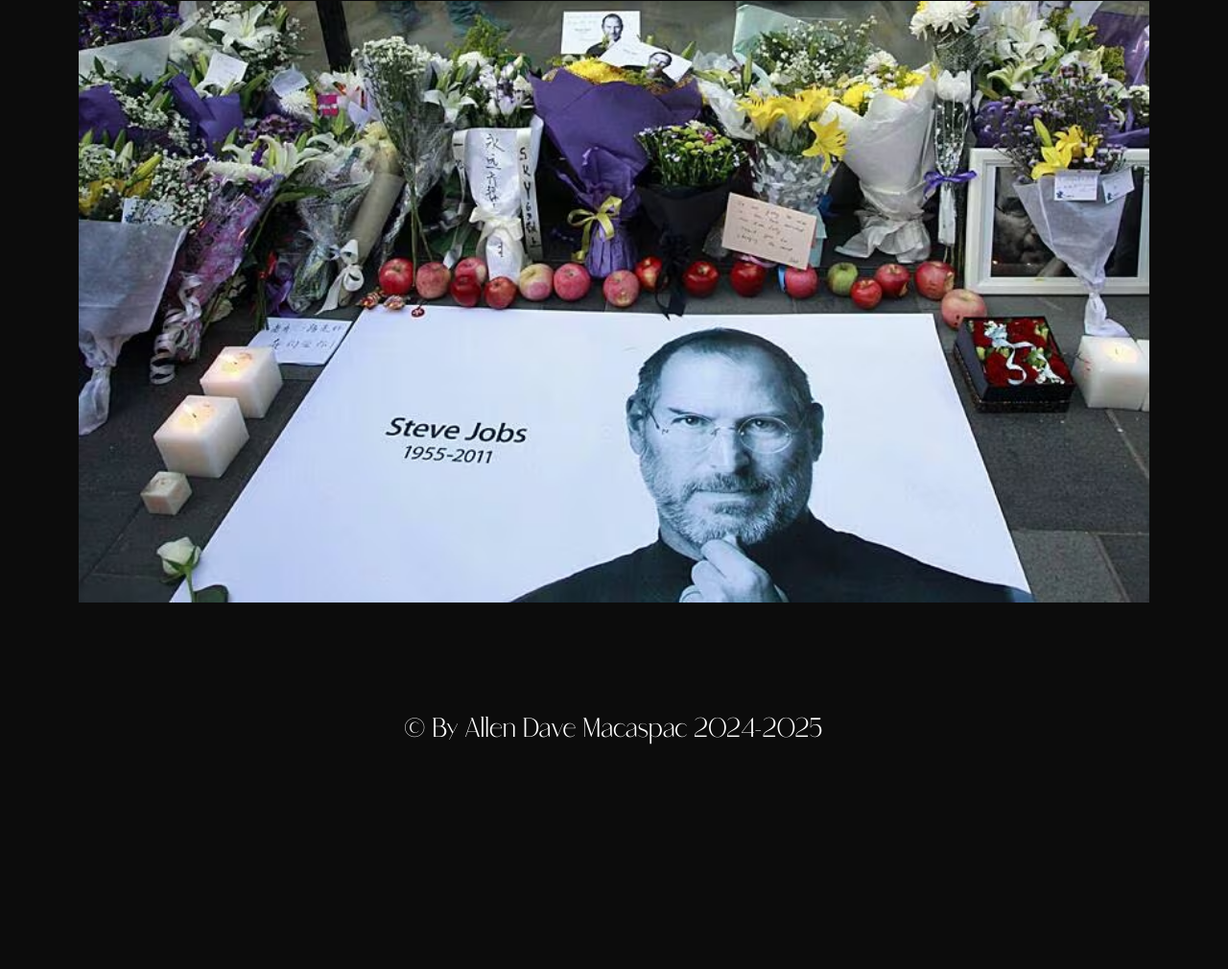
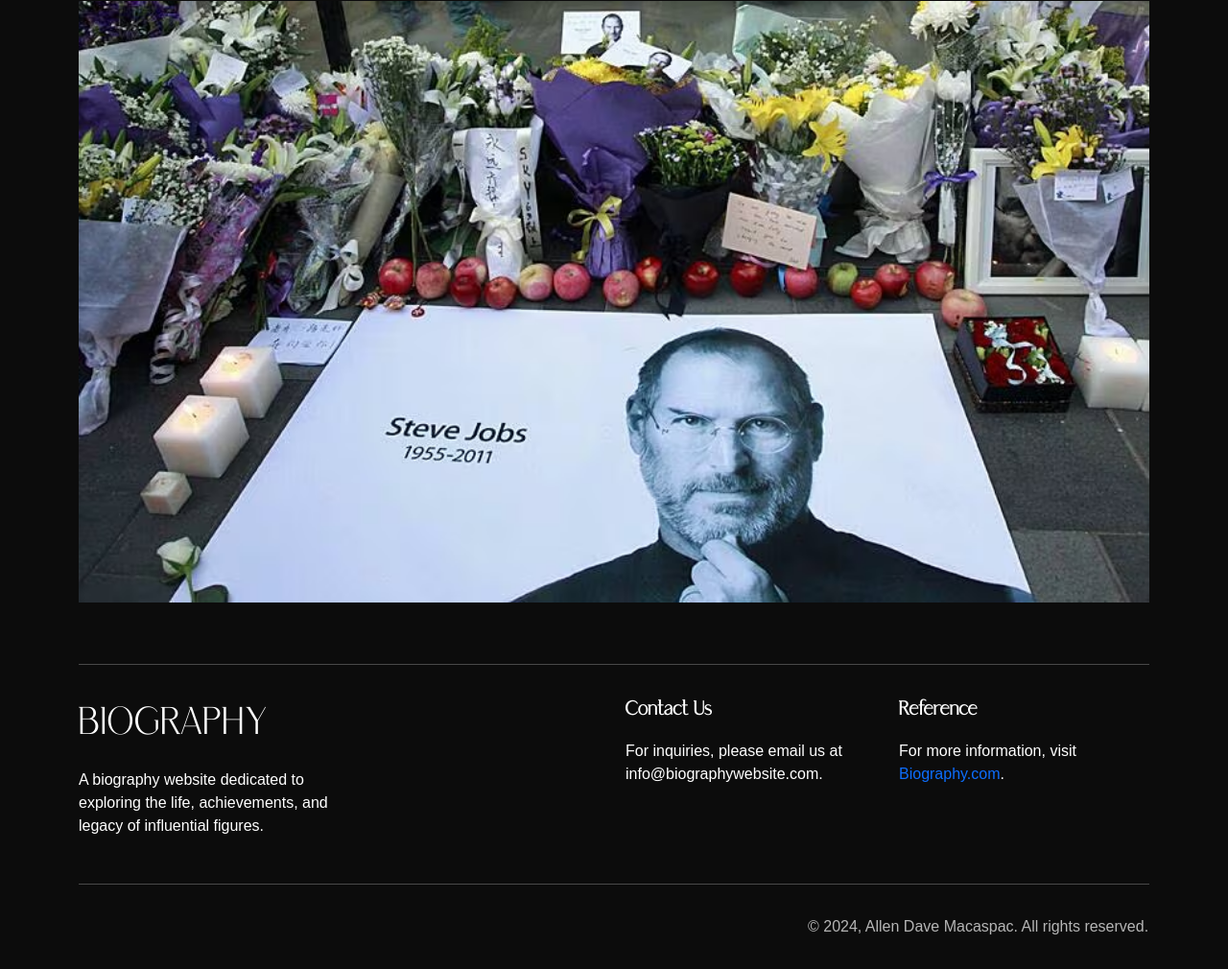
Before and after one commit to Maldreeg/-PExp1-Text, a plain HTML site: page Steve_Biography.html in a window 1280 px wide. Shown: the part 2680-3690 px from the top of the page at 96% size. Before the commit the page ends 3494 px from the top, so only its background shows below. Drawn offline with nearby package versions, Linux system fonts and the light colour scheme; a script that the page names is missing.

Commit message:
Update Steve_Biography.html

```diff
--- a/Steve_Biography.html
+++ b/Steve_Biography.html
@@ -140,10 +140,37 @@
         </div>
     </div>
 
-    <div class="row py-3 mt-5">
-        <div class="col-12 text-center">
-            <p class="fs-3" style="color: white; font-family: Saudagar;">&copy; By Allen Dave Macaspac 2024-2025</p>
+    <div class="container">
+      <hr>
+      <div class="row py-3">
+        <div class="col">
+          <p class="fs-1" style="font-family: Saudagar;">BIOGRAPHY</p>
+          <p class="fs-6" style="font-family:Arial, Helvetica, sans-serif">A biography website dedicated to exploring the life, achievements, and legacy of influential figures.</p>
         </div>
+        <div class="col">
+
+        </div>
+        <div class="col">
+          <p class="fs-5" style="font-family: Saudagar;"><b>Contact Us</b></p>
+          <p class="fs-6" style="font-family:Arial, Helvetica, sans-serif">For inquiries, please email us at info@biographywebsite.com.</p>
+        </div>
+        <div class="col fs-3">
+          <p class="fs-5" style="font-family: Saudagar;"><b>Reference</b></p>
+          <p class="fs-6" style="font-family:Arial, Helvetica, sans-serif">For more information, visit <a href="https://www.biography.com/business-leaders/steve-jobs" style="text-decoration: none;">Biography.com</a>.</p>
+        </div>
+      </div>
+      <hr>
+      <div class="row py-3">
+        <div class="col">
+
+        </div>
+        <div class="col">
+
+        </div>
+        <div class="col align-self-end">
+          <p class="fs-6" style="font-family: Arial, Helvetica, sans-serif; color: rgba(255, 255, 255, 0.699);">&copy; 2024, Allen Dave Macaspac. All rights reserved.</p>
+        </div>
+      </div>
     </div>
 
     <script src="https://cdn.jsdelivr.net/npm/bootstrap@5.3.3/dist/js/bootstrap.bundle.min.js" integrity="sha384-YvpcrYf0tY3lHB60NNkmXc5s9fDVZLESaAA55NDzOxhy9GkcIdslK1eN7N6jIeHz" crossorigin="anonymous"></script>
```
